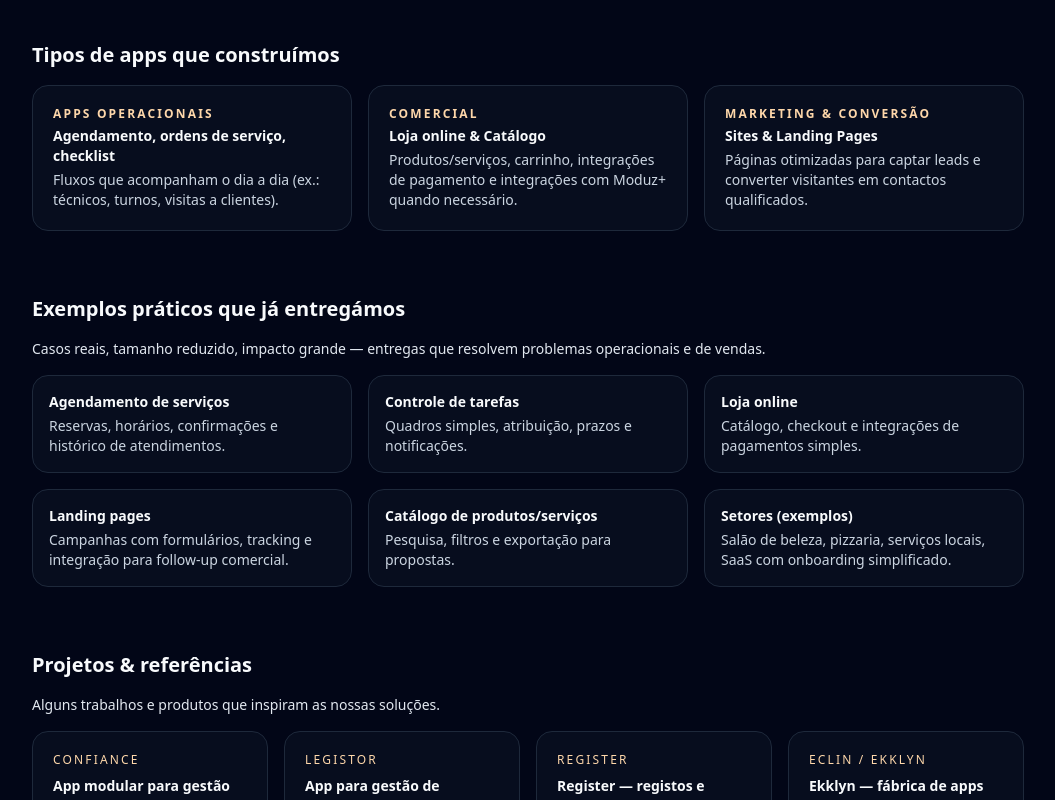
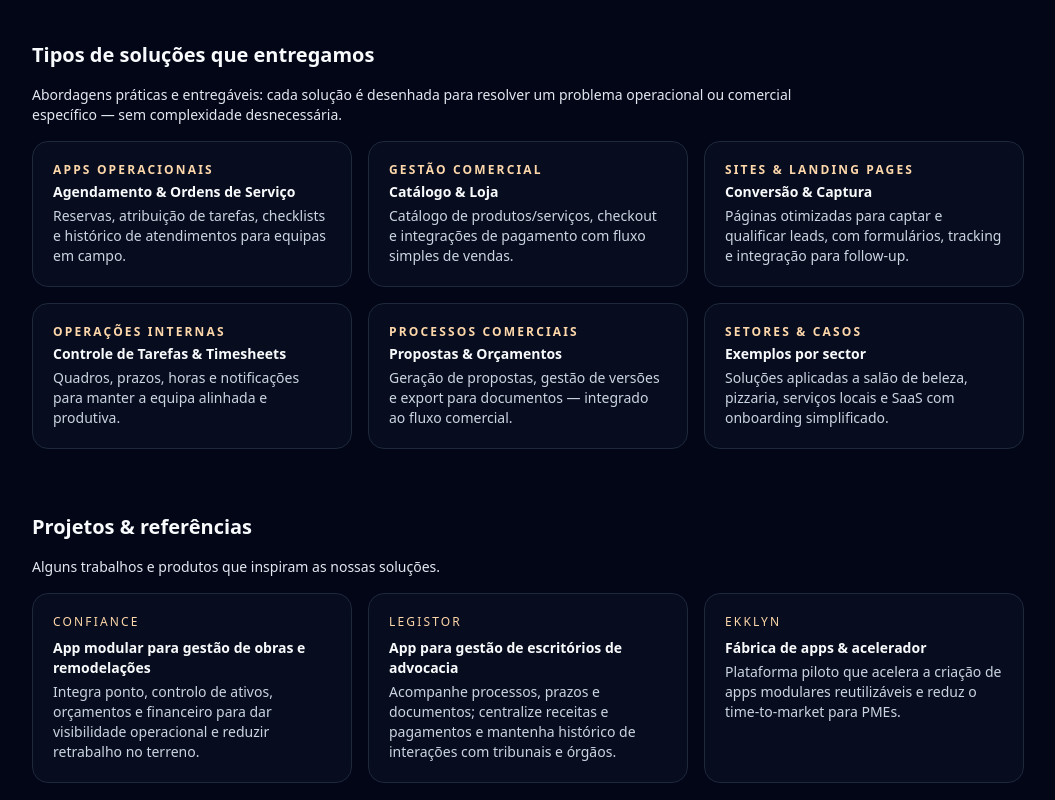
Before and after one commit to libertrendz/libertrendz-site, a Next.js app: page /apps in a window 1280 px wide. Shown: the part 1020-1820 px from the top of the page, without its empty margins (112-1167 px from the left). Built offline with nearby package versions, Linux system fonts and the light colour scheme.

Commit message:
Atualizar o page.tsx

```diff
--- a/app/apps/page.tsx
+++ b/app/apps/page.tsx
@@ -78,62 +78,46 @@ export default function AppsPage() {
           </div>
         </div>
 
-        {/* TIPOS DE SOLUÇÃO */}
+        {/* TIPOS DE SOLUÇÕES QUE ENTREGAMOS (união de "tipos" + "exemplos práticos") */}
         <div className="space-y-4">
-          <h2 className="text-xl font-semibold text-slate-50">Tipos de apps que construímos</h2>
+          <h2 className="text-xl font-semibold text-slate-50">Tipos de soluções que entregamos</h2>
+          <p className="text-sm text-slate-200 max-w-3xl">Abordagens práticas e entregáveis: cada solução é desenhada para resolver um problema operacional ou comercial específico — sem complexidade desnecessária.</p>
+
           <div className="grid gap-4 md:grid-cols-3">
             <div className="rounded-2xl border border-slate-800 bg-slate-900/40 p-5 text-sm text-slate-200">
               <p className="mb-1 text-xs font-semibold uppercase tracking-[0.18em] text-accent-300">Apps Operacionais</p>
-              <p className="font-semibold text-slate-50">Agendamento, ordens de serviço, checklist</p>
-              <p className="mt-1 text-slate-300">Fluxos que acompanham o dia a dia (ex.: técnicos, turnos, visitas a clientes).</p>
-            </div>
-            <div className="rounded-2xl border border-slate-800 bg-slate-900/40 p-5 text-sm text-slate-200">
-              <p className="mb-1 text-xs font-semibold uppercase tracking-[0.18em] text-accent-300">Comercial</p>
-              <p className="font-semibold text-slate-50">Loja online & Catálogo</p>
-              <p className="mt-1 text-slate-300">Produtos/serviços, carrinho, integrações de pagamento e integrações com Moduz+ quando necessário.</p>
-            </div>
-            <div className="rounded-2xl border border-slate-800 bg-slate-900/40 p-5 text-sm text-slate-200">
-              <p className="mb-1 text-xs font-semibold uppercase tracking-[0.18em] text-accent-300">Marketing & Conversão</p>
-              <p className="font-semibold text-slate-50">Sites & Landing Pages</p>
-              <p className="mt-1 text-slate-300">Páginas otimizadas para captar leads e converter visitantes em contactos qualificados.</p>
-            </div>
-          </div>
-        </div>
-
-        {/* EXEMPLOS PRÁTICOS — grid com vida */}
-        <div className="space-y-4">
-          <h2 className="text-xl font-semibold text-slate-50">Exemplos práticos que já entregámos</h2>
-          <p className="text-sm text-slate-200 max-w-3xl">Casos reais, tamanho reduzido, impacto grande — entregas que resolvem problemas operacionais e de vendas.</p>
-
-          <div className="grid gap-4 md:grid-cols-3">
-            <div className="rounded-2xl border border-slate-800 bg-slate-900/40 p-4 text-sm text-slate-200">
-              <p className="font-semibold text-slate-50">Agendamento de serviços</p>
-              <p className="text-slate-300 mt-1">Reservas, horários, confirmações e histórico de atendimentos.</p>
+              <p className="font-semibold text-slate-50">Agendamento & Ordens de Serviço</p>
+              <p className="mt-1 text-slate-300">Reservas, atribuição de tarefas, checklists e histórico de atendimentos para equipas em campo.</p>
             </div>
 
-            <div className="rounded-2xl border border-slate-800 bg-slate-900/40 p-4 text-sm text-slate-200">
-              <p className="font-semibold text-slate-50">Controle de tarefas</p>
-              <p className="text-slate-300 mt-1">Quadros simples, atribuição, prazos e notificações.</p>
+            <div className="rounded-2xl border border-slate-800 bg-slate-900/40 p-5 text-sm text-slate-200">
+              <p className="mb-1 text-xs font-semibold uppercase tracking-[0.18em] text-accent-300">Gestão Comercial</p>
+              <p className="font-semibold text-slate-50">Catálogo & Loja</p>
+              <p className="mt-1 text-slate-300">Catálogo de produtos/serviços, checkout e integrações de pagamento com fluxo simples de vendas.</p>
             </div>
 
-            <div className="rounded-2xl border border-slate-800 bg-slate-900/40 p-4 text-sm text-slate-200">
-              <p className="font-semibold text-slate-50">Loja online</p>
-              <p className="text-slate-300 mt-1">Catálogo, checkout e integrações de pagamentos simples.</p>
+            <div className="rounded-2xl border border-slate-800 bg-slate-900/40 p-5 text-sm text-slate-200">
+              <p className="mb-1 text-xs font-semibold uppercase tracking-[0.18em] text-accent-300">Sites & Landing Pages</p>
+              <p className="font-semibold text-slate-50">Conversão & Captura</p>
+              <p className="mt-1 text-slate-300">Páginas otimizadas para captar e qualificar leads, com formulários, tracking e integração para follow-up.</p>
             </div>
 
-            <div className="rounded-2xl border border-slate-800 bg-slate-900/40 p-4 text-sm text-slate-200">
-              <p className="font-semibold text-slate-50">Landing pages</p>
-              <p className="text-slate-300 mt-1">Campanhas com formulários, tracking e integração para follow-up comercial.</p>
+            <div className="rounded-2xl border border-slate-800 bg-slate-900/40 p-5 text-sm text-slate-200">
+              <p className="mb-1 text-xs font-semibold uppercase tracking-[0.18em] text-accent-300">Operações Internas</p>
+              <p className="font-semibold text-slate-50">Controle de Tarefas & Timesheets</p>
+              <p className="mt-1 text-slate-300">Quadros, prazos, horas e notificações para manter a equipa alinhada e produtiva.</p>
             </div>
 
-            <div className="rounded-2xl border border-slate-800 bg-slate-900/40 p-4 text-sm text-slate-200">
-              <p className="font-semibold text-slate-50">Catálogo de produtos/serviços</p>
-              <p className="text-slate-300 mt-1">Pesquisa, filtros e exportação para propostas.</p>
+            <div className="rounded-2xl border border-slate-800 bg-slate-900/40 p-5 text-sm text-slate-200">
+              <p className="mb-1 text-xs font-semibold uppercase tracking-[0.18em] text-accent-300">Processos Comerciais</p>
+              <p className="font-semibold text-slate-50">Propostas & Orçamentos</p>
+              <p className="mt-1 text-slate-300">Geração de propostas, gestão de versões e export para documentos — integrado ao fluxo comercial.</p>
             </div>
 
-            <div className="rounded-2xl border border-slate-800 bg-slate-900/40 p-4 text-sm text-slate-200">
-              <p className="font-semibold text-slate-50">Setores (exemplos)</p>
-              <p className="text-slate-300 mt-1">Salão de beleza, pizzaria, serviços locais, SaaS com onboarding simplificado.</p>
+            <div className="rounded-2xl border border-slate-800 bg-slate-900/40 p-5 text-sm text-slate-200">
+              <p className="mb-1 text-xs font-semibold uppercase tracking-[0.18em] text-accent-300">Setores & Casos</p>
+              <p className="font-semibold text-slate-50">Exemplos por sector</p>
+              <p className="mt-1 text-slate-300">Soluções aplicadas a salão de beleza, pizzaria, serviços locais e SaaS com onboarding simplificado.</p>
             </div>
           </div>
         </div>
@@ -143,7 +127,7 @@ export default function AppsPage() {
           <h2 className="text-xl font-semibold text-slate-50">Projetos & referências</h2>
           <p className="text-sm text-slate-200 max-w-3xl">Alguns trabalhos e produtos que inspiram as nossas soluções.</p>
 
-          <div className="grid gap-4 md:grid-cols-4">
+          <div className="grid gap-4 md:grid-cols-3">
             <div className="rounded-2xl border border-slate-800 bg-slate-900/40 p-5 text-sm text-slate-200">
               <p className="text-xs uppercase tracking-[0.18em] text-accent-300">CONFIANCE</p>
               <p className="mt-2 font-semibold text-slate-50">App modular para gestão de obras e remodelações</p>
@@ -157,14 +141,8 @@ export default function AppsPage() {
             </div>
 
             <div className="rounded-2xl border border-slate-800 bg-slate-900/40 p-5 text-sm text-slate-200">
-              <p className="text-xs uppercase tracking-[0.18em] text-accent-300">REGISTER</p>
-              <p className="mt-2 font-semibold text-slate-50">Register — registos e agendamentos</p>
-              <p className="mt-1 text-slate-300">Solução para gestão de inscrições, reservas e contactos — usada como padrão para fluxos de agendamento.</p>
-            </div>
-
-            <div className="rounded-2xl border border-slate-800 bg-slate-900/40 p-5 text-sm text-slate-200">
-              <p className="text-xs uppercase tracking-[0.18em] text-accent-300">ECLIN / EKKLYN</p>
-              <p className="mt-2 font-semibold text-slate-50">Ekklyn — fábrica de apps</p>
+              <p className="text-xs uppercase tracking-[0.18em] text-accent-300">EKKLYN</p>
+              <p className="mt-2 font-semibold text-slate-50">Fábrica de apps & acelerador</p>
               <p className="mt-1 text-slate-300">Plataforma piloto que acelera a criação de apps modulares reutilizáveis e reduz o time-to-market para PMEs.</p>
             </div>
           </div>
```
